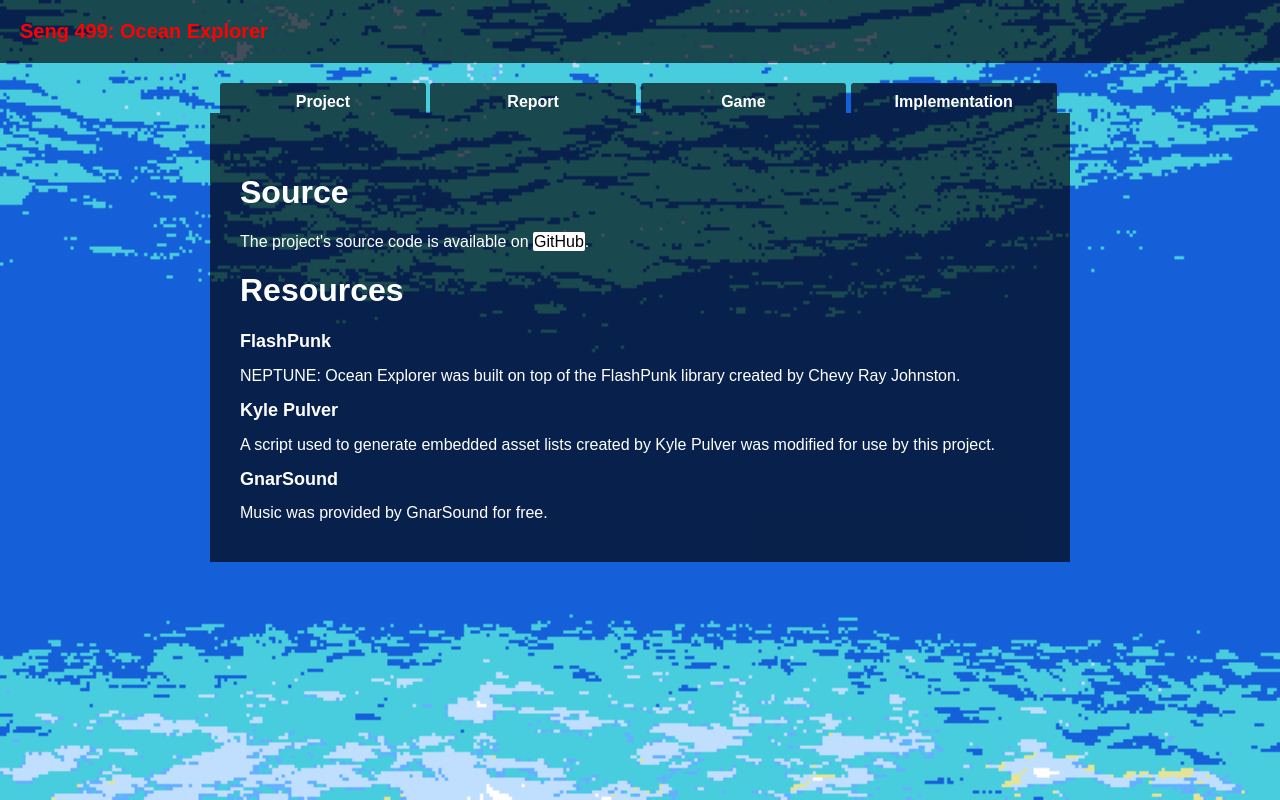
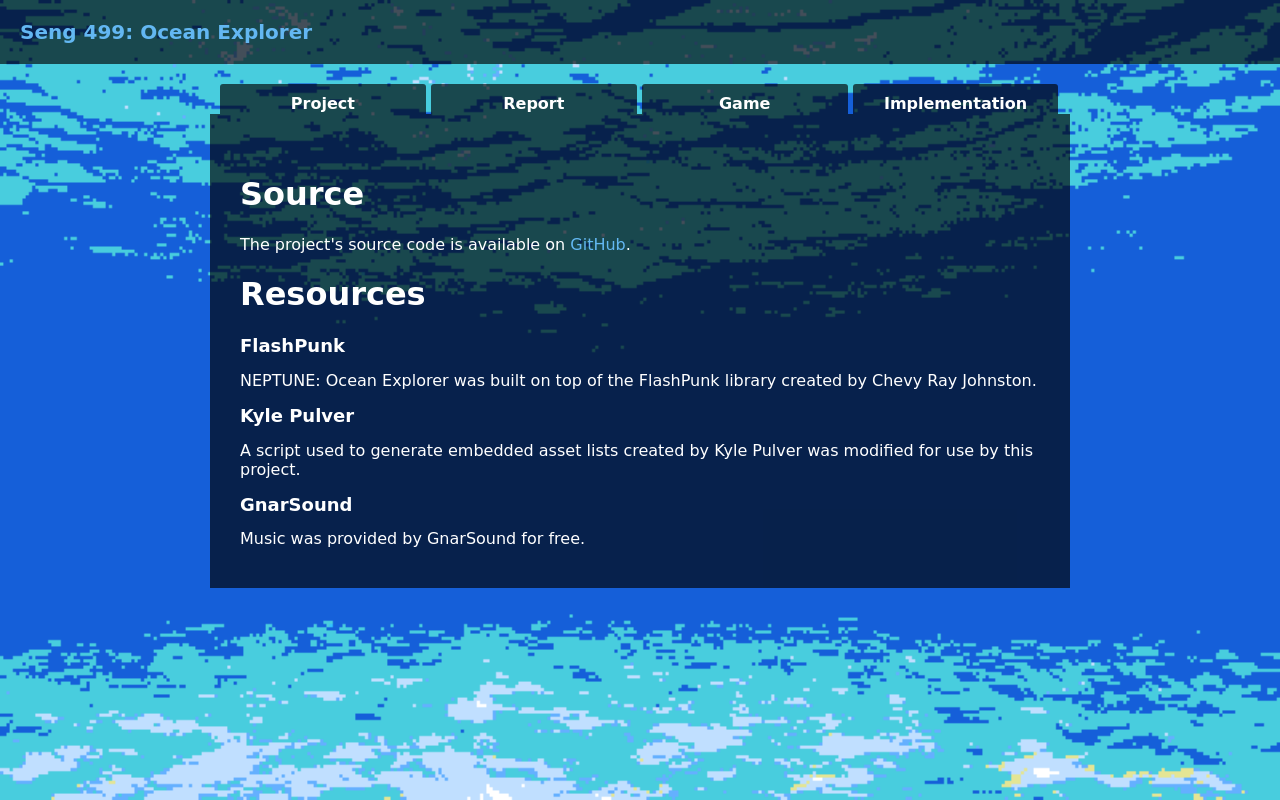
Before and after one commit to Lambwatt/499Website, a PHP site: page /implementation.php in a window 1280 px wide. Run offline with PHP 8.4, Linux system fonts and the light colour scheme.

Commit message:
Changed the link color and (gag) font

```diff
--- a/css/implementation.css
+++ /dev/null
@@ -1,10 +0,0 @@
-.content a {
-  text-decoration: none;
-  color: black;
-  background-color: white;
-  border-radius: 2px;
-  padding: 1px; }
-  .content a:hover {
-    color: gray; }
-.content h2 {
-  font-size: large; }
--- a/css/seng499.css
+++ b/css/seng499.css
@@ -1,12 +1,12 @@
 body {
   margin: 0px;
   color: white;
-  font-family: "arial"; }
+  font-family: "comic sans ms"; }
   body a {
-    color: white;
-    text-decoration: none; }
+    text-decoration: none;
+    color: #63b7f2; }
     body a:hover {
-      color: red; }
+      color: white; }
 
 .background {
   background-image: url("../images/undersea-bg.png");
@@ -23,10 +23,16 @@ body {
 .title-bar {
   margin-left: auto;
   margin-right: auto;
+  background-color: rgba(0, 0, 0, 0.65);
   font-size: 20px;
-  padding: 20px;
-  background-color: rgba(0, 0, 0, 0.65);
   font-weight: bold; }
+  .title-bar a {
+    text-decoration: none;
+    color: white; }
+    .title-bar a:hover {
+      color: #63b7f2; }
+  .title-bar div {
+    padding: 20px; }
 
 #game-frame {
   margin-left: auto;
@@ -48,12 +54,19 @@ div {
   margin-right: auto;
   width: 800px;
   padding: 40px 0px; }
+  .content h2 {
+    font-size: large; }
 
 .nav-bar {
   margin-left: auto;
   margin-right: auto;
   width: 840px;
   margin-top: 20px; }
+  .nav-bar a {
+    text-decoration: none;
+    color: white; }
+    .nav-bar a:hover {
+      color: #63b7f2; }
 
 .nav-bar-link {
   margin-left: auto;
--- a/scss/common.scss
+++ b/scss/common.scss
@@ -1,6 +1,6 @@
 $main-text-color: white;
-$highlight-text-color: red;
-$main-text-font: "arial";
+$highlight-text-color: #63B7F2;
+$main-text-font: "comic sans ms";
 $content-container-width: 860px;
 $content-width: 800px;
 $nav-bar-width: $content-container-width - 20px;
@@ -21,3 +21,23 @@ $soft-corner: 3px;
 		font-size: large;
 	}
 }
+
+@mixin regular-links {
+	a {
+		text-decoration: none;
+		color: $highlight-text-color;
+		&:hover {
+			color: $main-text-color;
+		}
+	}
+}
+
+@mixin main-links {
+	a {
+		text-decoration: none;
+		color: $main-text-color;
+		&:hover {
+			color: $highlight-text-color;
+		}
+	}
+}
--- a/scss/implementation.scss
+++ /dev/null
@@ -1,18 +0,0 @@
-@import "common";
-
-.content {
-
-	a {
-
-		text-decoration: none;
-		color: black;
-		background-color: white;
-		border-radius: 2px;
-		padding: 1px;
-		&:hover {
-			color: gray;
-		}
-	}
-
-	@include subdued-headings;
-}
--- a/scss/seng499.scss
+++ b/scss/seng499.scss
@@ -5,16 +5,7 @@ body {
 	margin: 0px;
 	color: $main-text-color;
 	font-family: $main-text-font;
-
-
-	a {
-
-		color: $main-text-color;
-		text-decoration: none;
-		&:hover {
-			color: $highlight-text-color;
-		}
-	}
+	@include regular-links;
 }
 
 .background {
@@ -32,11 +23,16 @@ body {
 
 .title-bar {
 	@include centered;
-	//width: 100%;
+	@include transparent-background;
+	@include main-links;
+
 	font-size: 20px;
-	padding: 20px;
-	@include transparent-background;
 	font-weight: bold;
+
+	div {
+
+		padding: 20px;
+	}
 }
 
 #game-frame {
@@ -57,21 +53,22 @@ div {
 
 .content {
 	@include centered;
+	@include subdued-headings;
 	width: $content-width;
 	padding: 40px 0px;
 }
 
 .nav-bar {
-
 	@include centered;
+	@include main-links;
 	width: $nav-bar-width;
 	margin-top: 20px;
-
 }
 
 .nav-bar-link {
 	@include centered;
 	@include transparent-background;
+
 	width: 24.5%;
 	height: 30px;
 	display: inline-block;
--- a/templates/top.php
+++ b/templates/top.php
@@ -7,7 +7,7 @@
 	</head>
 	<body>
 		<div class="background"></div>
-		<a href="home.php"><div class="title-bar">Seng 499: Ocean Explorer</div></a>
+		<div class="title-bar"><a href="home.php"><div>Seng 499: Ocean Explorer</div></a></div>
 		<div class="nav-bar">
 			<a class="nav-bar-link" href="home.php"><span>Project</span></a>
 			<a class="nav-bar-link" href="report.php"><span>Report</span></a>
```
